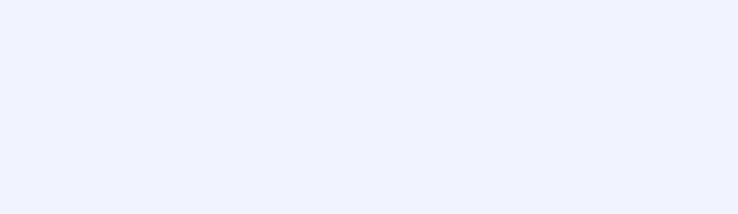
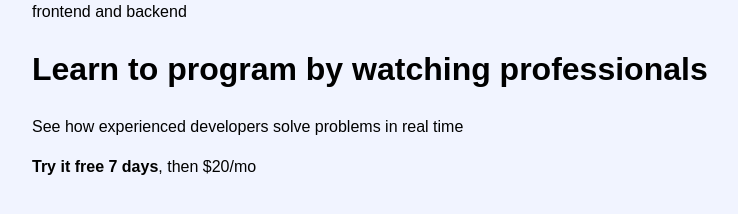
Before and after one commit to davrsirius/intro-form, a plain HTML site: page index.html in a window 1280 px wide. Shown: the whole page, without its empty margins (58-796 px from the left). Drawn offline with Linux system fonts and the light colour scheme.

Commit message:
Add hero section markup

```diff
--- a/index.html
+++ b/index.html
@@ -12,6 +12,26 @@
 
 </head>
 <body>
+  <main class="main-content">
+    <div class="container">
+      <div class="intro-page">
+        <div class="hero">
+          <div class="hero-top">
+            <div class="hero-badge">frontend and backend</div>
+            <h1 class="hero-heading">
+              Learn to program by watching professionals
+            </h1>
+            <p class="hero-text">
+              See how experienced developers solve problems in real time
+            </p>
+          </div>
+          <div class="hero-bottom">
+            <strong>Try it free 7 days</strong>, then $20/mo
+          </div>
+        </div>
+      </div>
+    </div>
+  </main>
 
 
   <script src="js/main.js"></script>
```
